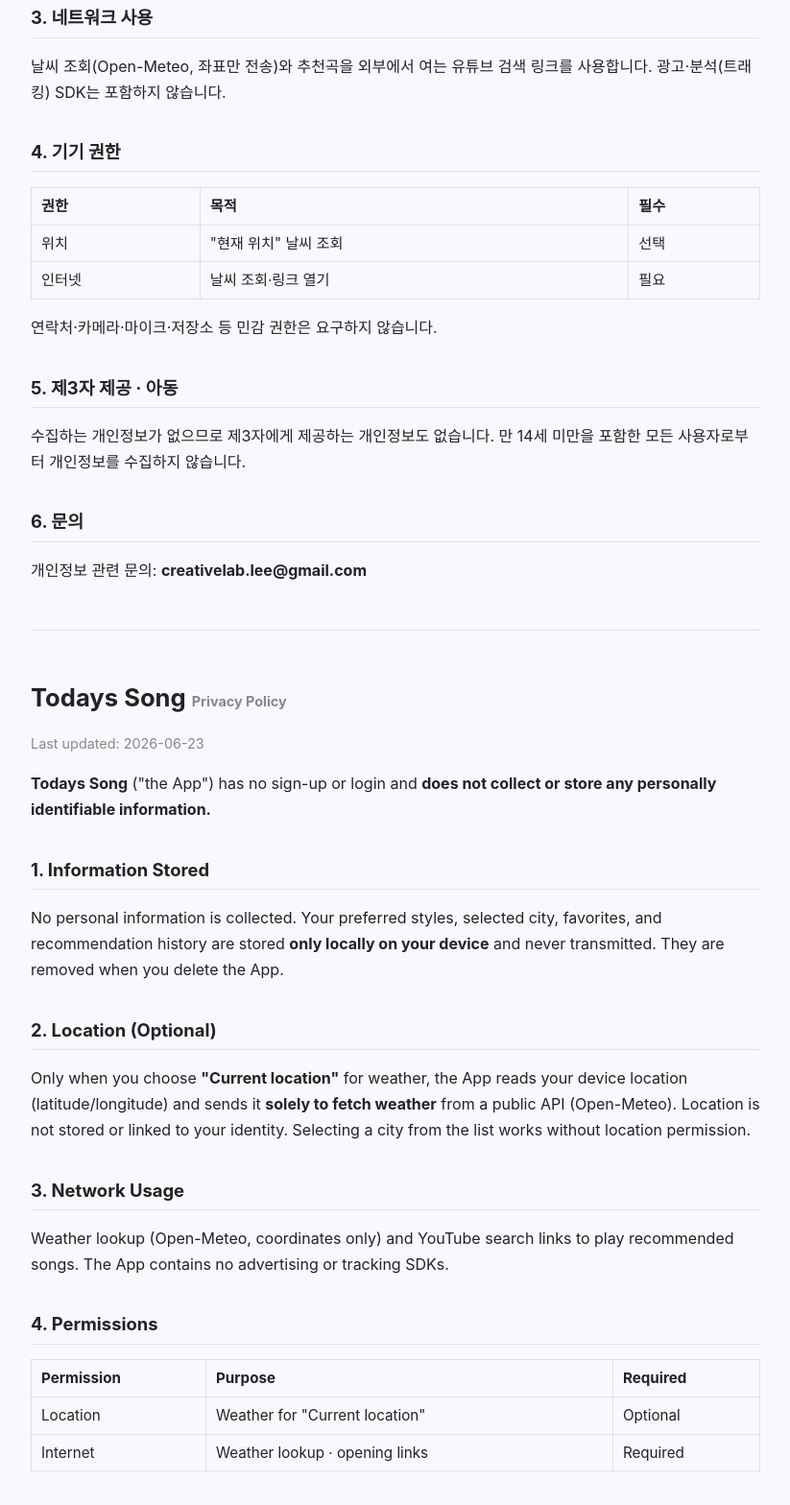
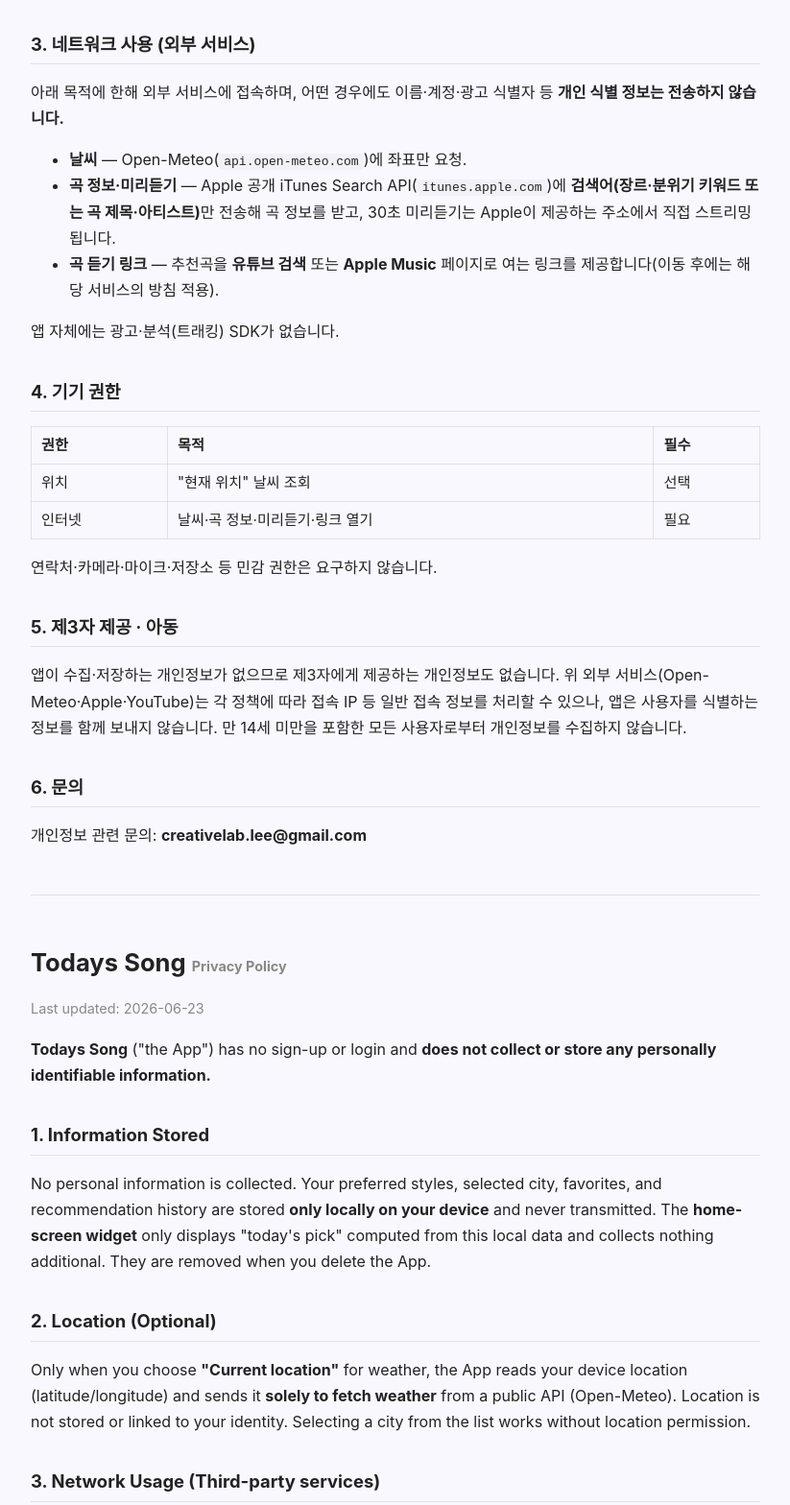
Before and after one commit to creativelab-lee/todays-song-privacy, a plain HTML site: page index.html in a window 1280 px wide. Shown: the part 560-2128 px from the top of the page at 96% size, without its empty margins (228-1051 px from the left). Drawn offline with Linux system fonts and the light colour scheme.

Commit message:
개인정보 처리방침 현행화: iTunes 검색/미리듣기/Apple Music/위젯 반영

```diff
--- a/index.html
+++ b/index.html
@@ -31,24 +31,30 @@
 <p><strong>오늘의 노래</strong>(이하 "앱")는 회원가입·로그인이 없으며, 사용자를 식별하는 개인정보를 <strong>수집·저장하지 않습니다.</strong></p>
 
 <h2>1. 수집·저장하는 정보</h2>
-<p>개인정보(이름·이메일·연락처·계정 등)를 수집하지 않습니다. 선호 노래 스타일, 선택한 도시, 즐겨찾기, 추천 기록은 <strong>기기 내부(로컬)에만</strong> 저장되며 외부로 전송되지 않습니다. 앱 삭제 시 함께 삭제됩니다.</p>
+<p>개인정보(이름·이메일·연락처·계정 등)를 수집하지 않습니다. 선호 노래 스타일, 선택한 도시, 즐겨찾기, 추천 기록은 <strong>기기 내부(로컬)에만</strong> 저장되며 외부로 전송되지 않습니다. <strong>홈 화면 위젯</strong>은 이 로컬 데이터로 "오늘의 추천 곡"을 표시할 뿐 별도 정보를 수집하지 않습니다. 앱 삭제 시 함께 삭제됩니다.</p>
 
 <h2>2. 위치 정보 (선택)</h2>
 <p>날씨 옵션에서 <strong>"현재 위치"를 선택한 경우에만</strong> 기기 위치(위·경도)를 가져와, <strong>날씨 조회 목적으로만</strong> 공개 API(Open-Meteo, <code>api.open-meteo.com</code>)에 전송합니다. 위치를 저장하거나 신원과 연결하지 않으며, 도시 목록을 선택하면 위치 권한 없이 사용할 수 있습니다.</p>
 
-<h2>3. 네트워크 사용</h2>
-<p>날씨 조회(Open-Meteo, 좌표만 전송)와 추천곡을 외부에서 여는 유튜브 검색 링크를 사용합니다. 광고·분석(트래킹) SDK는 포함하지 않습니다.</p>
+<h2>3. 네트워크 사용 (외부 서비스)</h2>
+<p>아래 목적에 한해 외부 서비스에 접속하며, 어떤 경우에도 이름·계정·광고 식별자 등 <strong>개인 식별 정보는 전송하지 않습니다.</strong></p>
+<ul>
+  <li><strong>날씨</strong> — Open-Meteo(<code>api.open-meteo.com</code>)에 좌표만 요청.</li>
+  <li><strong>곡 정보·미리듣기</strong> — Apple 공개 iTunes Search API(<code>itunes.apple.com</code>)에 <strong>검색어(장르·분위기 키워드 또는 곡 제목·아티스트)</strong>만 전송해 곡 정보를 받고, 30초 미리듣기는 Apple이 제공하는 주소에서 직접 스트리밍됩니다.</li>
+  <li><strong>곡 듣기 링크</strong> — 추천곡을 <strong>유튜브 검색</strong> 또는 <strong>Apple Music</strong> 페이지로 여는 링크를 제공합니다(이동 후에는 해당 서비스의 방침 적용).</li>
+</ul>
+<p>앱 자체에는 광고·분석(트래킹) SDK가 없습니다.</p>
 
 <h2>4. 기기 권한</h2>
 <table>
   <tr><th>권한</th><th>목적</th><th>필수</th></tr>
   <tr><td>위치</td><td>"현재 위치" 날씨 조회</td><td>선택</td></tr>
-  <tr><td>인터넷</td><td>날씨 조회·링크 열기</td><td>필요</td></tr>
+  <tr><td>인터넷</td><td>날씨·곡 정보·미리듣기·링크 열기</td><td>필요</td></tr>
 </table>
 <p>연락처·카메라·마이크·저장소 등 민감 권한은 요구하지 않습니다.</p>
 
 <h2>5. 제3자 제공 · 아동</h2>
-<p>수집하는 개인정보가 없으므로 제3자에게 제공하는 개인정보도 없습니다. 만 14세 미만을 포함한 모든 사용자로부터 개인정보를 수집하지 않습니다.</p>
+<p>앱이 수집·저장하는 개인정보가 없으므로 제3자에게 제공하는 개인정보도 없습니다. 위 외부 서비스(Open-Meteo·Apple·YouTube)는 각 정책에 따라 접속 IP 등 일반 접속 정보를 처리할 수 있으나, 앱은 사용자를 식별하는 정보를 함께 보내지 않습니다. 만 14세 미만을 포함한 모든 사용자로부터 개인정보를 수집하지 않습니다.</p>
 
 <h2>6. 문의</h2>
 <p>개인정보 관련 문의: <strong>creativelab.lee@gmail.com</strong></p>
@@ -62,23 +68,29 @@
 <p><strong>Todays Song</strong> ("the App") has no sign-up or login and <strong>does not collect or store any personally identifiable information.</strong></p>
 
 <h2>1. Information Stored</h2>
-<p>No personal information is collected. Your preferred styles, selected city, favorites, and recommendation history are stored <strong>only locally on your device</strong> and never transmitted. They are removed when you delete the App.</p>
+<p>No personal information is collected. Your preferred styles, selected city, favorites, and recommendation history are stored <strong>only locally on your device</strong> and never transmitted. The <strong>home-screen widget</strong> only displays "today's pick" computed from this local data and collects nothing additional. They are removed when you delete the App.</p>
 
 <h2>2. Location (Optional)</h2>
 <p>Only when you choose <strong>"Current location"</strong> for weather, the App reads your device location (latitude/longitude) and sends it <strong>solely to fetch weather</strong> from a public API (Open-Meteo). Location is not stored or linked to your identity. Selecting a city from the list works without location permission.</p>
 
-<h2>3. Network Usage</h2>
-<p>Weather lookup (Open-Meteo, coordinates only) and YouTube search links to play recommended songs. The App contains no advertising or tracking SDKs.</p>
+<h2>3. Network Usage (Third-party services)</h2>
+<p>The App connects to external services only for the purposes below, and <strong>never sends personally identifiable information</strong> (name, account, advertising ID, etc.):</p>
+<ul>
+  <li><strong>Weather</strong> — sends only coordinates to Open-Meteo (<code>api.open-meteo.com</code>).</li>
+  <li><strong>Song info &amp; preview</strong> — sends only <strong>search terms (genre/mood keywords or song title &amp; artist)</strong> to Apple's public iTunes Search API (<code>itunes.apple.com</code>) to fetch song data; the 30-second preview streams directly from an Apple-provided URL.</li>
+  <li><strong>Listen links</strong> — opens recommended songs via a <strong>YouTube search</strong> or an <strong>Apple Music</strong> page (those services' policies apply once you leave the App).</li>
+</ul>
+<p>The App itself contains no advertising or tracking SDKs.</p>
 
 <h2>4. Permissions</h2>
 <table>
   <tr><th>Permission</th><th>Purpose</th><th>Required</th></tr>
   <tr><td>Location</td><td>Weather for "Current location"</td><td>Optional</td></tr>
-  <tr><td>Internet</td><td>Weather lookup · opening links</td><td>Required</td></tr>
+  <tr><td>Internet</td><td>Weather · song info · preview · opening links</td><td>Required</td></tr>
 </table>
 
 <h2>5. Third Parties · Children</h2>
-<p>No personal information is collected, so none is shared. The App collects no personal information from any user, including children under 14.</p>
+<p>No personal information is collected, so none is shared. The external services above (Open-Meteo, Apple, YouTube) may process general access data such as IP under their own policies, but the App does not send any identifying information alongside. The App collects no personal information from any user, including children under 14.</p>
 
 <h2>6. Contact</h2>
 <p>Privacy inquiries: <strong>creativelab.lee@gmail.com</strong></p>
```
